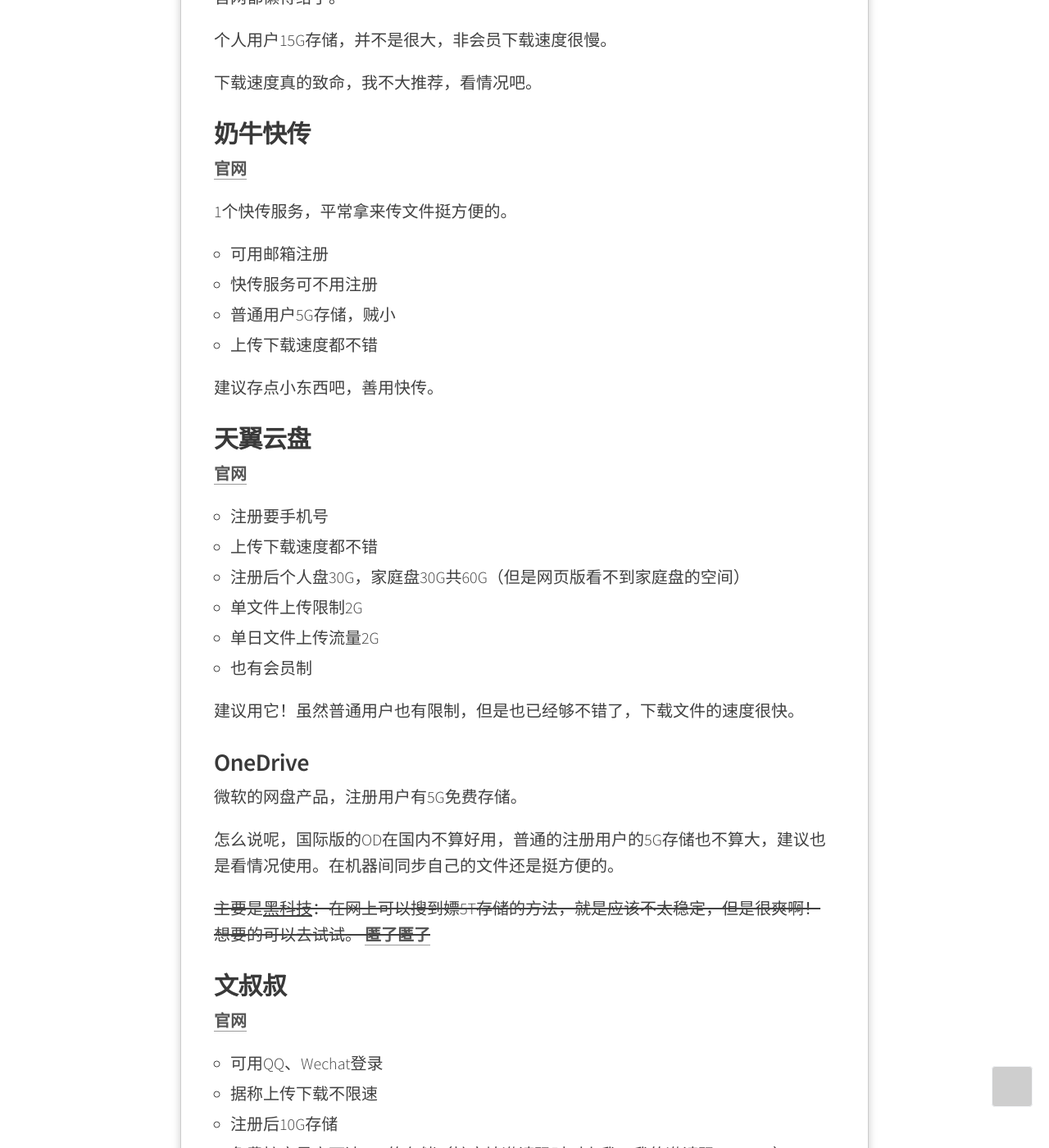
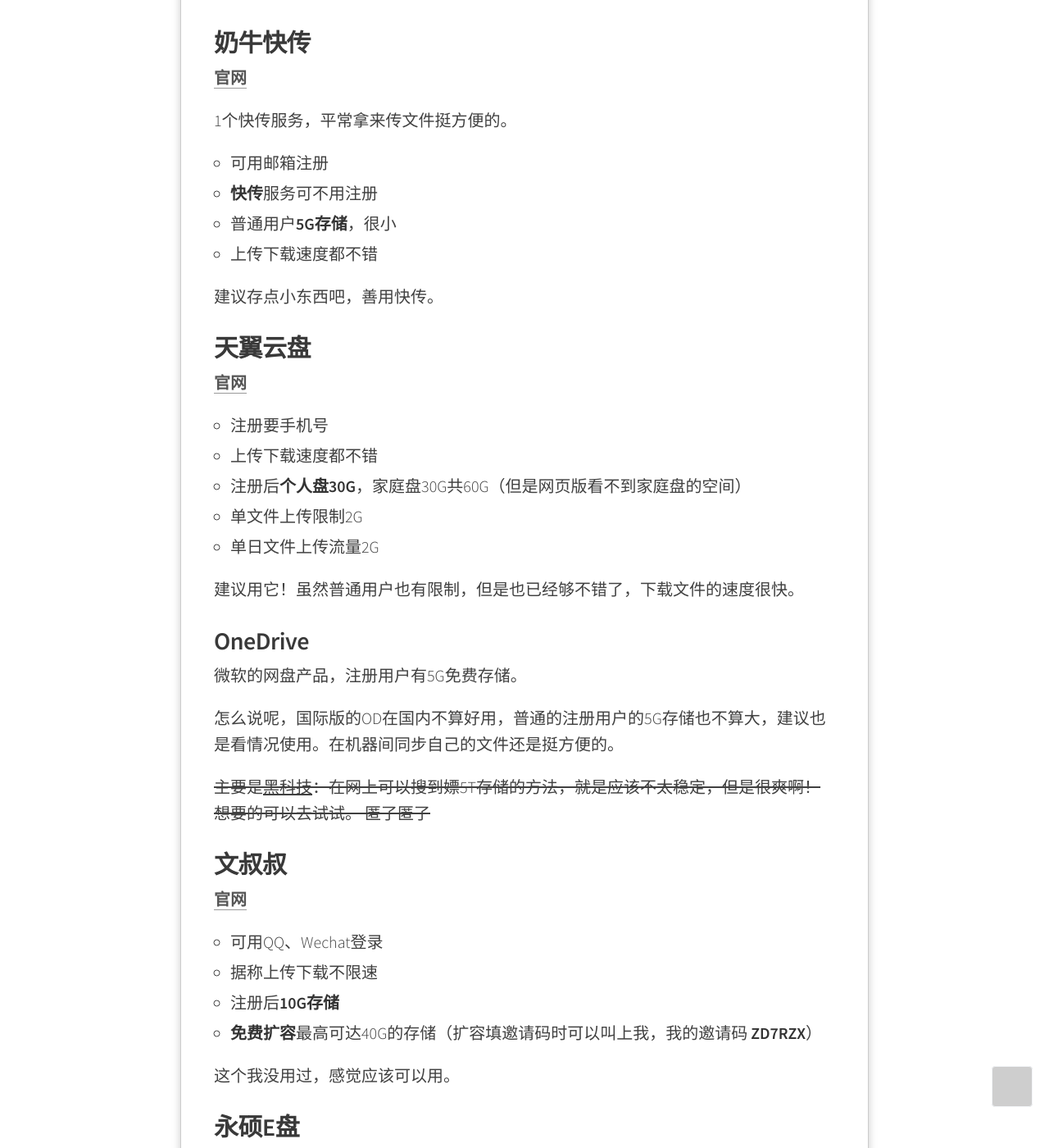
Before and after one commit to Melody-of-Oblivion/Melody-of-Oblivion.github.io, a Jekyll site: the page built from _posts/2020-11-07-webstorage-arrange.md, in a window 1280 px wide and 1400 px high, scrolled down 1646 px. Shown: the whole window at 82% size. Built offline with Jekyll 4.4.1, drawn with Linux system fonts in a browser that asks for light colours; some of the changed text lies outside the part shown; grey boxes are pictures that could not be loaded.

Commit message:
Update post

```diff
--- a/_posts/2020-11-07-webstorage-arrange.md
+++ b/_posts/2020-11-07-webstorage-arrange.md
@@ -1,9 +1,9 @@
 ---
 title: 几种网盘的比较
-editdate: 2020-11-08
+editdate: 2020-11-12
 ---
 
-只是几个网盘的简单比较，并不是全部。
+只是几个网盘的简单比较，并不是全部，且全部以免费用户得到的服务来对比。
 
 还有些小网盘，可能使用感觉不错，但没有在这里提到的，可以补充。
 
@@ -12,21 +12,19 @@
 [官网](https://www.lanzou.com/)
 
 - 注册需要手机号
-- 有会员等级制
 - 普通用户上传文件大小**限制100M**
-- 存储空间不限
-- 下载速度快
+- **存储空间不限**
+- **下载速度快**
 
-总之就是适合存储和分享较小的文件吧。
+总之就是适合存储和分享较小的文件吧，使劲存，反正空间不限 XD。
 
 # 毒盘
 
 [官网](https://pan.baidu.com/)
 
-毒盘是什么懂的都懂，早期靠存储打下国内市场，后面大肆限制下载速度，让普通用户十分难受~~（普通会员照样也难受）~~，还搞出后台挖矿这手，老毒了。
+毒盘是什么懂的都懂，早期靠存储打下国内市场，后面大肆限制下载速度，让普通用户十分难受~~（普通会员照样也难受）~~，之前还搞出后台挖矿这手，老毒了。
 
 - BD，注册还是要手机号的
-- 肯定有会员这种东西的
 - 上传速度不错，大小不限制
 - 注册了就有1个T的存储，正常存东西完全够
 - 下载速度**慢死了**
@@ -37,12 +35,11 @@
 
 [官网](https://www.weiyun.com/)
 
-TX的盘，不多说了。
+TX的盘。
 
-- 直接QQ号登
-- 普通用户存储10G，不算大
-- 也有会员制
-- 下载速度不算慢 ~~起码比毒盘好~~
+- 直接用QQ号登
+- 普通用户**存储有10G**，不算大
+- 下载速度不算慢 ~~起码比毒盘好~~ 但也不算快
 
 存储不算大，建议看情况使用。
 
@@ -61,8 +58,8 @@
 1个快传服务，平常拿来传文件挺方便的。
 
 - 可用邮箱注册
-- 快传服务可不用注册
-- 普通用户5G存储，贼小
+- **快传**服务可不用注册
+- 普通用户**5G存储**，很小
 - 上传下载速度都不错
 
 建议存点小东西吧，善用快传。
@@ -73,10 +70,9 @@
 
 - 注册要手机号
 - 上传下载速度都不错
-- 注册后个人盘30G，家庭盘30G共60G（但是网页版看不到家庭盘的空间）
+- 注册后**个人盘30G**，家庭盘30G共60G（但是网页版看不到家庭盘的空间）
 - 单文件上传限制2G
 - 单日文件上传流量2G
-- 也有会员制
 
 建议用它！虽然普通用户也有限制，但是也已经够不错了，下载文件的速度很快。
 
@@ -86,7 +82,7 @@
 
 怎么说呢，国际版的OD在国内不算好用，普通的注册用户的5G存储也不算大，建议也是看情况使用。在机器间同步自己的文件还是挺方便的。
 
-~~主要是<u>黑科技</u>：在网上可以搜到嫖5T存储的方法，就是应该不太稳定，但是很爽啊！想要的可以去试试。 [匿了匿了](https://cloud.189.cn/t/AnMzEj22Y7zy)~~
+~~主要是<u>黑科技</u>：在网上可以搜到嫖5T存储的方法，就是应该不太稳定，但是很爽啊！想要的可以去试试。 匿了匿了~~
 
 # 文叔叔
 
@@ -94,8 +90,8 @@
 
 - 可用QQ、Wechat登录
 - 据称上传下载不限速
-- 注册后10G存储
-- 免费扩容最高可达40G的存储（扩容填邀请码时叫上我，我的邀请码 **ZD7RZX**）
+- 注册后**10G存储**
+- **免费扩容**最高可达40G的存储（扩容填邀请码时可以叫上我，我的邀请码 **ZD7RZX**）
 
 这个我没用过，感觉应该可以用。
 
@@ -107,7 +103,7 @@
 
 - 界面很丑
 - 注册要邮箱和手机号
-- 注册免费型空间就有1000M的容量
+- 注册免费型空间就有**1000M的容量**
 - 免费用户上传限制30M
 - 免费用户两小时最大下载量限制500M
 - 稳定
```
Also changed, not shown: other parts of _posts/2020-11-07-webstorage-arrange.md (+7 -7 lines).
